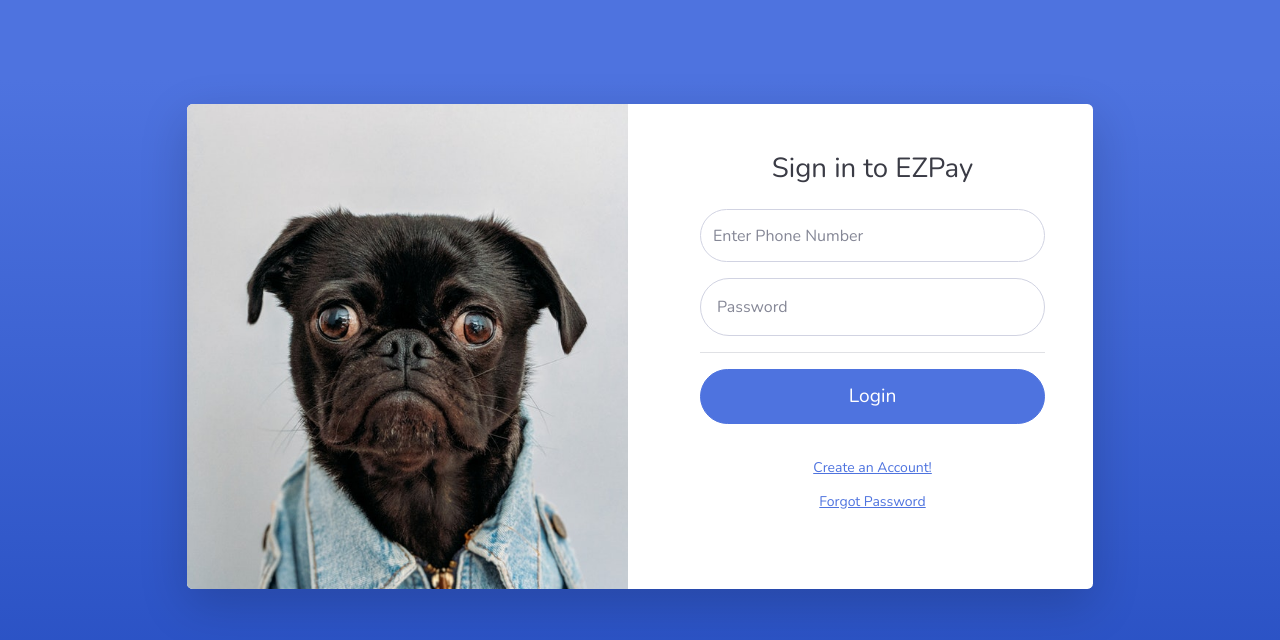
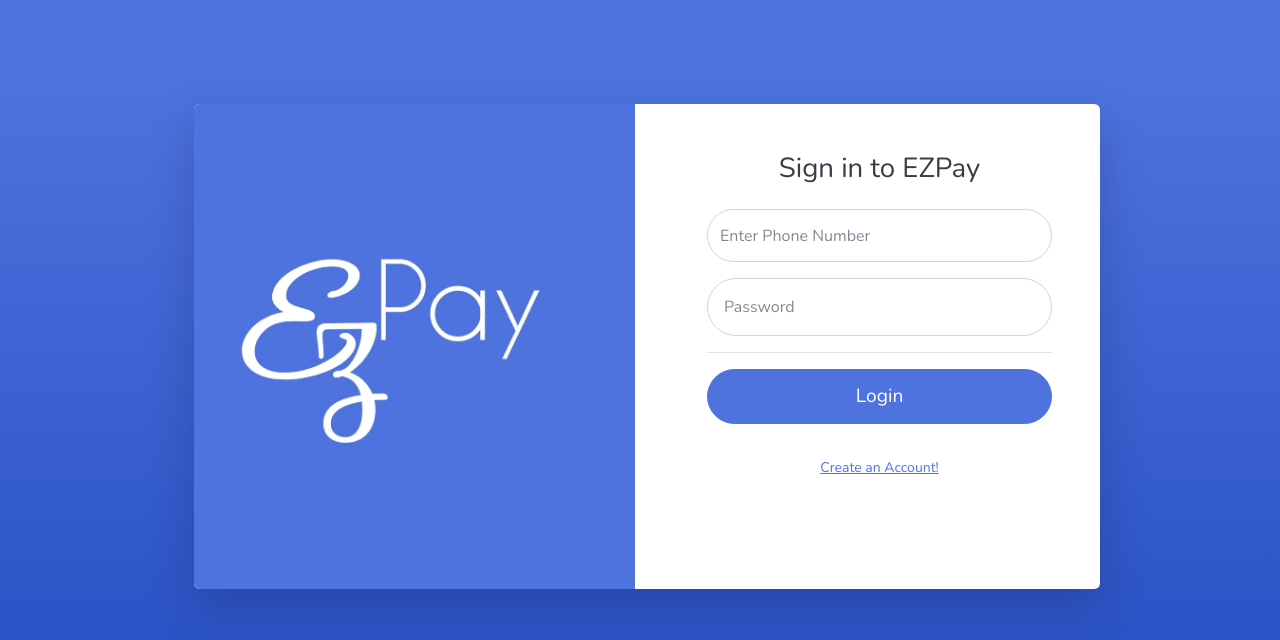
Before and after one commit to VishalPeruma1/EZPay, a Django app: a page that uses gateway/templates/gateway/login.html in a window 1280 px wide. Shown: the top 640 px of the page. Run offline with Django 4.2, Linux system fonts and the light colour scheme; some libraries are stand-ins or nearby versions.

Commit message:
Image Changes

```diff
--- a/gateway/templates/gateway/construction.html
+++ b/gateway/templates/gateway/construction.html
@@ -20,7 +20,7 @@
                     <div class="card-body p-0">
                         <div class="row">
                             <div class="col-lg-6 d-none d-lg-flex">
-                                <div class="flex-grow-1 bg-password-image" style="background-image: url({% static 'img/dogs/image1.jpeg' %});"></div>
+                                <div class="flex-grow-1 bg-password-image" style="background-image: url({% static 'img/avatars/icon-256x256.gif' %});"></div>
                             </div>
                             <div class="col-lg-6">
                                 <div class="p-5">
--- a/gateway/templates/gateway/general-register.html
+++ b/gateway/templates/gateway/general-register.html
@@ -22,7 +22,7 @@
             <div class="card-body p-0">
                 <div class="row">
                     <div class="col-lg-5 d-none d-lg-flex">
-                        <div class="flex-grow-1 bg-register-image" style="background-image: url({% static 'img/dogs/image2.jpeg' %});"></div>
+                        <div class="flex-grow-1 bg-register-image" style="background-image: url({% static 'img/create-account.webp' %});"></div>
                     </div>
                     <div class="col-lg-7">
                         <div class="p-5">
--- a/gateway/templates/gateway/login.html
+++ b/gateway/templates/gateway/login.html
@@ -27,15 +27,16 @@
 
 <body class="bg-gradient-primary">
     <div class="container">
-        <div class="row justify-content-center">
-            <div class="col-md-9 col-lg-12 col-xl-10 add-margin">
+        <div class="row">
+            <div class="col-md-9 col-lg-12 col-xl-10 add-margin"  style="margin-left:100px;">
                 <div class="card shadow-lg o-hidden border-0 my-5">
                     <div class="card-body p-0" style="height: 484.891px;">
-                        <div class="row">
+                        <div class="row login"  style="justify-content:center;">
                             <div class="col-lg-6 d-none d-lg-flex">
-                                <div class="flex-grow-1 bg-login-image" style="background-image: url({% static 'img/dogs/image3.jpeg' %});"></div>
+                                <div class="flex-grow-1 bg-login-image" style="background-image: url({% static 'img/android-chrome-512x512.png' %});"></div>
                             </div>
-                            <div class="col-lg-6">
+
+                            <div class="col-lg-6" >
                                 <div class="p-5" style="height: 485.891px;">
                                     <div class="text-center">
                                         <h4 class="text-dark mb-4" style="font-size: 27.616px;">Sign in to EZPay</h4>
@@ -56,7 +57,7 @@
 
                                     <div class="text-center"></div>
                                     <div class="text-center" style="margin-top: 31px;"><a class="small" href="{% url 'signup' %}">Create an Account!</a></div>
-                                    <div class="text-center" style="margin-top: 10px;"><a class="small" href="{% url 'forgotpassword' %}">Forgot Password</a></div>
+                                    {% comment %} <div class="text-center" style="margin-top: 10px;"><a class="small" href="{% url 'forgotpassword' %}">Forgot Password</a></div> {% endcomment %}
                                 </div>
                             </div>
                         </div>
```
Also changed, not shown: EZPay/static/css/untitled.css (line endings or trailing spaces), db.sqlite3 (added), static/css/untitled.css (line endings or trailing spaces), static/img/create-account.webp (added).
